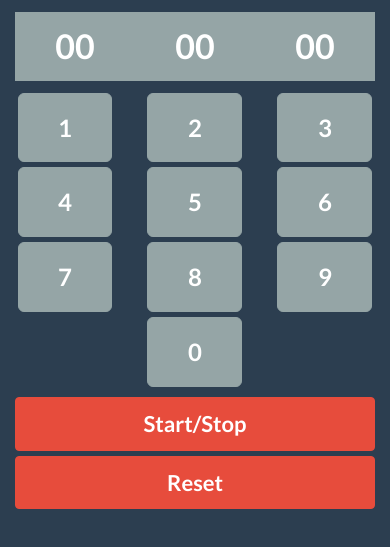
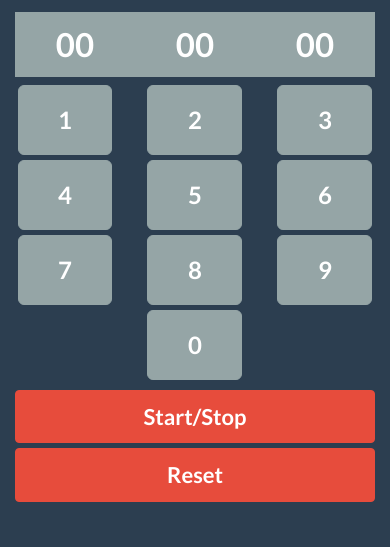
Before and after one commit to nit3owl/countdown-timer, a plain HTML site: page index.html in a window 390 px wide. Shown: the part 63-610 px from the top of the page. Drawn offline with nearby package versions, Linux system fonts and the light colour scheme.

Commit message:
Issue #6 mobile/general styling

```diff
--- a/css/timer.css
+++ b/css/timer.css
@@ -30,14 +30,14 @@
 		margin-top: 75px;
 	}
     body #time{
-        padding-top: 10px;
-        padding-bottom: 10px;
+        padding-top: 9px;
+        padding-bottom: 9px;
     }
     body #numBtnSection{
-        margin-top: 7px;
+        margin-top: 5px;
     }
     body .display{
-        font-size: 34px;
+        font-size: 33px;
     }
     body .btn-default{
         font-size: 24px;
--- a/index.html
+++ b/index.html
@@ -72,7 +72,7 @@
 				<div id="seconds" class="col-xs-4">00</div>
 			</div>
 			<div id="numBtnSection" class="displaySection">
-				<div class="row" style="padding-top: 5px;">
+				<div class="row" style="padding-top: 3px;">
 					<div class="col-xs-4"><button type="button" value="1" class="timerBtn btn btn-default btn-lg" id="btn1">1</button></div>
 					<div class="col-xs-4"><button type="button" value="2" class="timerBtn btn btn-default btn-lg" id="btn2">2</button></div>
 					<div class="col-xs-4"><button type="button" value="3" class="timerBtn btn btn-default btn-lg" id="btn3">3</button></div>
```
